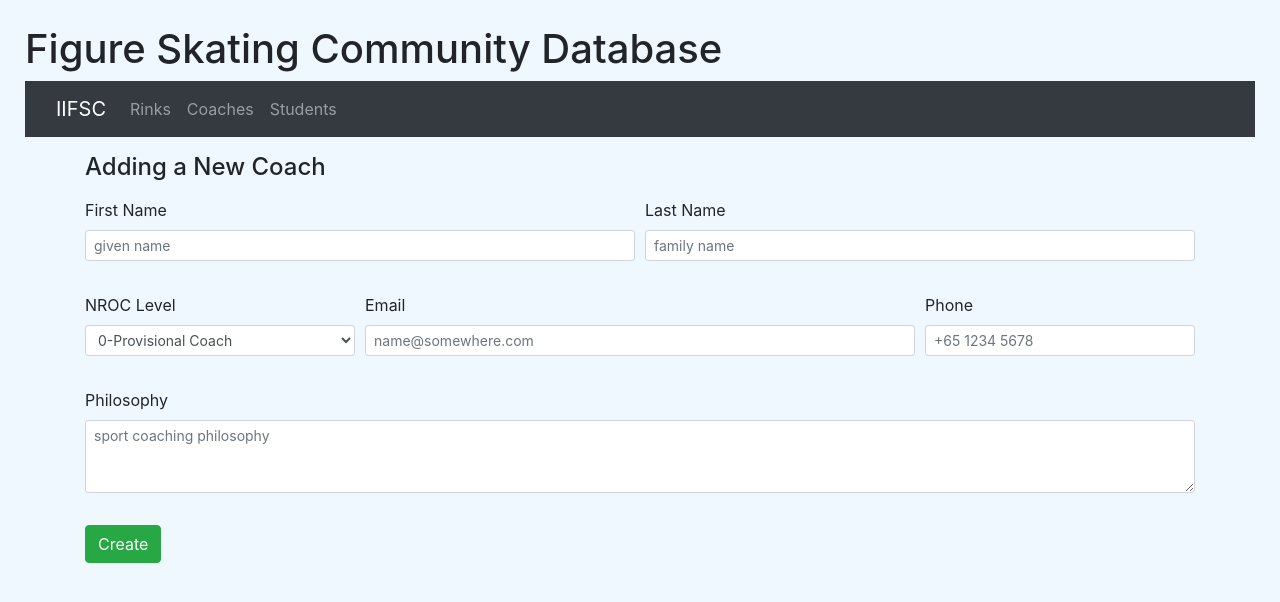
After one commit to suipingooi/mysched, a Flask app: template iifscDB/templates/form_newcoach.template.html in a window 1280 px wide. The commit adds this page. Shown: the top 602 px of the page. Run offline with Flask 2, Linux system fonts and the light colour scheme; the template is opened without the code that fills it, so the values that code supplies are empty; some libraries are stand-ins or nearby versions.

Commit message:
added coaches CR route

```diff
--- /dev/null
+++ b/iifscDB/app.py
@@ -0,0 +1,85 @@
+from flask import Flask, render_template, request, redirect, url_for
+import os
+import pymongo
+from dotenv import load_dotenv
+
+load_dotenv()
+
+app = Flask(__name__)
+
+#  Setup to Connect to MongoDB
+MONGO_URI = os.environ.get('MONGO_URI')
+DB_NAME = 'rink'
+
+client = pymongo.MongoClient(MONGO_URI)
+db = client[DB_NAME]
+
+
+# index landing page - READ
+@app.route('/')
+def index():
+    schedule = db.schedule.find()
+    return render_template('index.template.html',
+                           schedule=schedule)
+
+
+# coaches listing - READ
+@app.route('/coaches')
+def coaches_list():
+    coaches = db.coaches.find()
+    return render_template('coach.template.html',
+                           coaches=coaches)
+
+
+# coaches new - CREATE
+@app.route('/coaches/add')
+def add_newcoach():
+    return render_template('form_newcoach.template.html')
+
+
+@app.route('/coaches/add', methods=["POST"])
+def newcoach_form():
+    coach_fname = request.form.get('coach_fname')
+    coach_lname = request.form.get('coach_lname')
+    nroc_level = request.form.get('nroc_level')
+    coach_email = request.form.get('coach_email')
+    coach_phone = request.form.get('coach_phone')
+    philosophy = request.form.get('philosophy')
+
+    db.coaches.insert_one({
+        "coach_fname": coach_fname,
+        "coach_lname": coach_lname,
+        "nroc_level": nroc_level,
+        "coach_email": coach_email,
+        "coach_phone": coach_phone,
+        "philosophy": philosophy
+    })
+
+    return "New Coach Added"
+
+
+# students listing - READ
+@app.route('/students')
+def students_list():
+    skaters = db.skaters.find()
+    return render_template('student.template.html',
+                           skaters=skaters)
+
+
+# rinks listing - READ
+@app.route('/rinks')
+def rinks_list():
+    rinks = db.rinks.find({}, {
+        'rink': 1,
+        'address': 1,
+        'website': 1
+    })
+    return render_template('rink.template.html',
+                           rinks=rinks)
+
+
+# "magic code" -- boilerplate
+if __name__ == '__main__':
+    app.run(host='localhost',
+            port=8080,
+            debug=True)
--- a/iifscDB/static/css/style.css
+++ b/iifscDB/static/css/style.css
@@ -2,10 +2,13 @@ body {
     background-color: aliceblue;
     margin: 25px;
 }
-.card {
+.coach {
     margin: 10px;
     padding: 5px;
     color: Navy;
+    width: 22rem;
+}
+#coachcard {
     display: flex;
     flex-wrap: wrap;
 }
--- /dev/null
+++ b/iifscDB/templates/form_newcoach.template.html
@@ -0,0 +1,47 @@
+{% extends 'base.template.html'%}
+
+{%block content%}
+<h4>Adding a New Coach </h4>
+<form method="POST">
+    <div class="form-row mt-3">
+        <div class="form-group col-md-6">
+            <label class="form-label">First Name </label>
+            <input type="text" name="coach_fname" class="form-control form-control-sm" placeholder="given name">
+        </div>
+        <div class="form-group col-md-6">
+            <label class="form-label">Last Name </label>
+            <input type="text" name="coach_lname" class="form-control form-control-sm" placeholder="family name">
+        </div>
+    </div>
+    <div class="form-row mt-3">
+        <div class="form-group col-md-3">
+            <label class="form-label">NROC Level </label>
+            <select name="nroc_level" class="form-control form-control-sm">
+                <option>0-Provisional Coach</option>
+                <option>1-Coach</option>
+                <option>2-Senior Coach</option>
+                <option>3-Master Coach</option>
+            </select>
+        </div>
+        <div class="form-group col-md-6">
+            <label class="form-label">Email </label>
+            <input type="email" name="coach_email" class="form-control form-control-sm" placeholder="name@somewhere.com">
+        </div>
+        <div class="form-group col-md-3">
+            <label class="form-label">Phone </label>
+            <input type="text" name="coach_phone" class="form-control form-control-sm" placeholder="+65 1234 5678">
+        </div>
+    </div>
+    <div class="form-row mt-3">
+        <div class="form-group col-md-12">
+            <label class="form-label">Philosophy </label>
+            <textarea type="textarea" name="philosophy" class="form-control form-control-sm"
+                placeholder="sport coaching philosophy" rows="3"></textarea>
+        </div>
+    </div>
+    <div>
+        <input type="submit" value="Create" class="btn btn-success mt-3" />
+    </div>
+</form>
+
+{%endblock%}
```
Also changed, not shown: iifscDB/templates/coach.template.html (+5 -3 lines).
